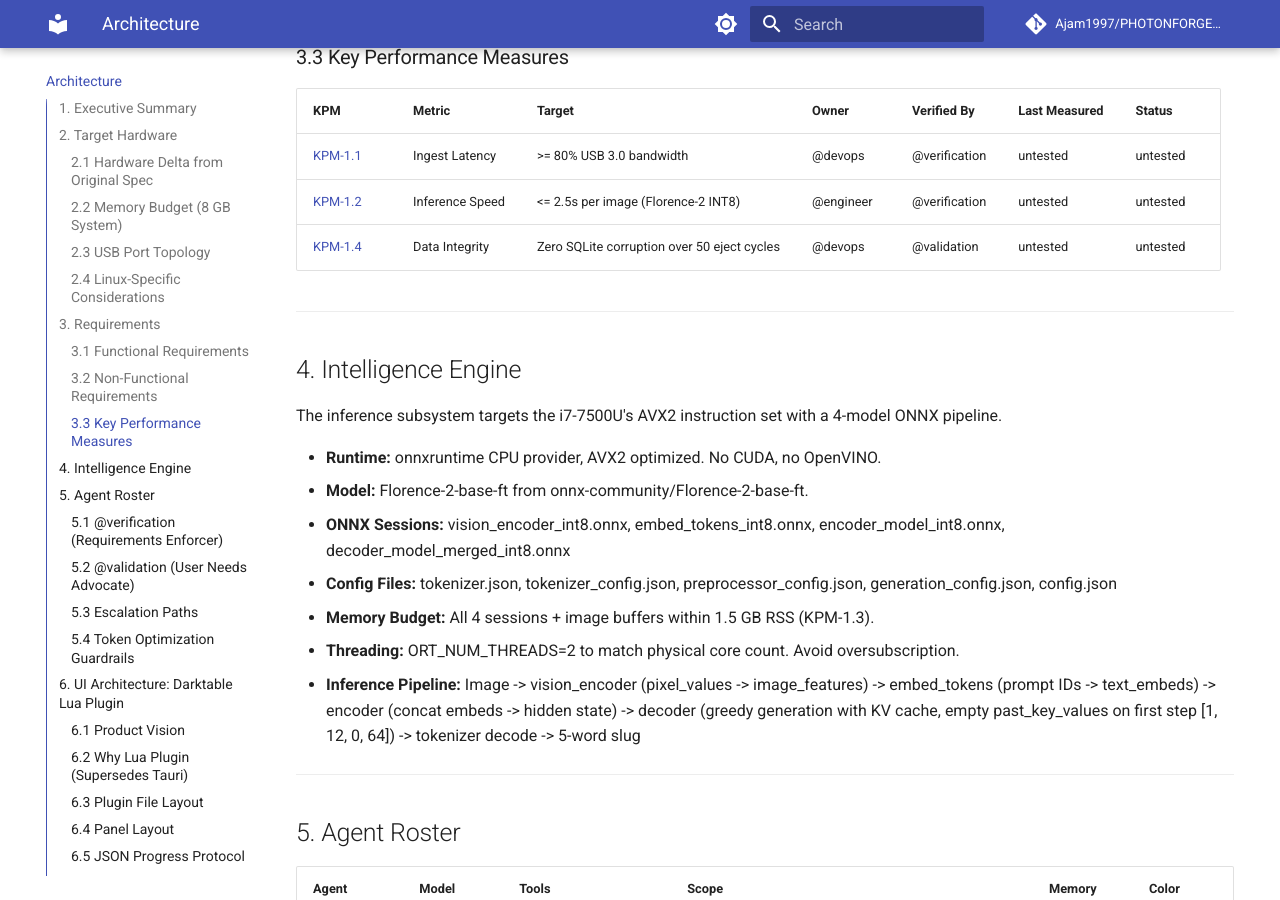
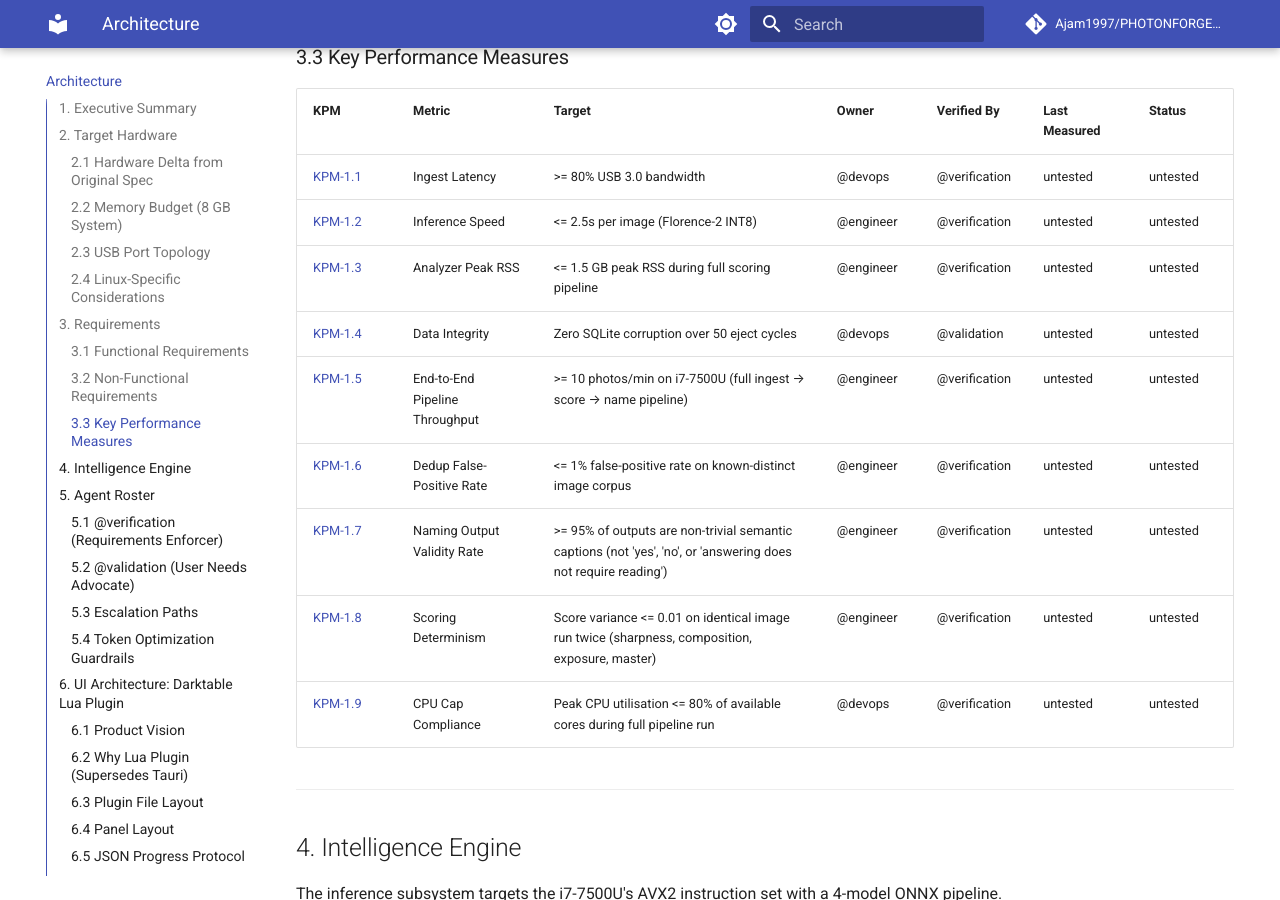
Before and after one commit to Ajam1997/PHOTONFORGE_Photo-Workflow, an MkDocs documentation site: the page built from docs/photonforge-architecture.md, in a window 1280 px wide and 900 px high, scrolled down 3656 px. Built offline with MkDocs 1.6.1 and Material for MkDocs 9.7.7, drawn with Linux system fonts in a browser that asks for light colours; comment, search, counter and statistics services are not loaded.

Commit message:
docs: auto-regenerate from GitHub Issues [skip ci]

```diff
--- a/docs/photonforge-architecture.md
+++ b/docs/photonforge-architecture.md
@@ -105,7 +105,13 @@ The original specification targeted a Yoga 920 (i7-8550U, 16 GB, Thunderbolt 3).
 |:---|:---|:---|:---|:---|:---|:---|
 | [KPM-1.1](https://github.com/Ajam1997/PHOTONFORGE_Photo-Workflow/issues/64) | Ingest Latency | >= 80% USB 3.0 bandwidth | @devops | @verification | untested | untested |
 | [KPM-1.2](https://github.com/Ajam1997/PHOTONFORGE_Photo-Workflow/issues/63) | Inference Speed | <= 2.5s per image (Florence-2 INT8) | @engineer | @verification | untested | untested |
+| [KPM-1.3](https://github.com/Ajam1997/PHOTONFORGE_Photo-Workflow/issues/68) | Analyzer Peak RSS | <= 1.5 GB peak RSS during full scoring pipeline | @engineer | @verification | untested | untested |
 | [KPM-1.4](https://github.com/Ajam1997/PHOTONFORGE_Photo-Workflow/issues/65) | Data Integrity | Zero SQLite corruption over 50 eject cycles | @devops | @validation | untested | untested |
+| [KPM-1.5](https://github.com/Ajam1997/PHOTONFORGE_Photo-Workflow/issues/69) | End-to-End Pipeline Throughput | >= 10 photos/min on i7-7500U (full ingest → score → name pipeline) | @engineer | @verification | untested | untested |
+| [KPM-1.6](https://github.com/Ajam1997/PHOTONFORGE_Photo-Workflow/issues/70) | Dedup False-Positive Rate | <= 1% false-positive rate on known-distinct image corpus | @engineer | @verification | untested | untested |
+| [KPM-1.7](https://github.com/Ajam1997/PHOTONFORGE_Photo-Workflow/issues/71) | Naming Output Validity Rate | >= 95% of outputs are non-trivial semantic captions (not 'yes', 'no', or 'answering does not require reading') | @engineer | @verification | untested | untested |
+| [KPM-1.8](https://github.com/Ajam1997/PHOTONFORGE_Photo-Workflow/issues/72) | Scoring Determinism | Score variance <= 0.01 on identical image run twice (sharpness, composition, exposure, master) | @engineer | @verification | untested | untested |
+| [KPM-1.9](https://github.com/Ajam1997/PHOTONFORGE_Photo-Workflow/issues/73) | CPU Cap Compliance | Peak CPU utilisation <= 80% of available cores during full pipeline run | @devops | @verification | untested | untested |
 <!-- /AUTO:kpm_table -->
 
 ---
```
